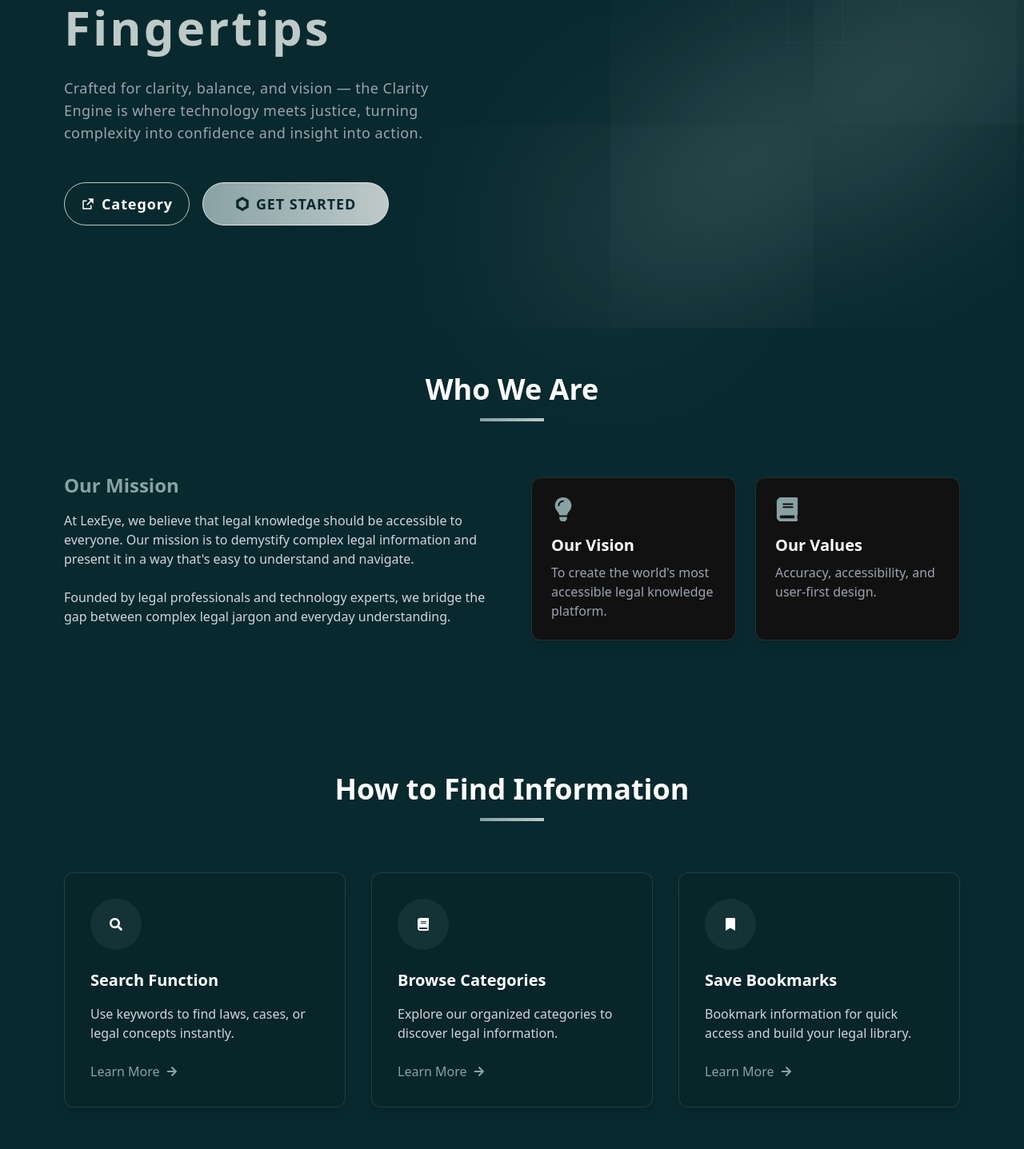
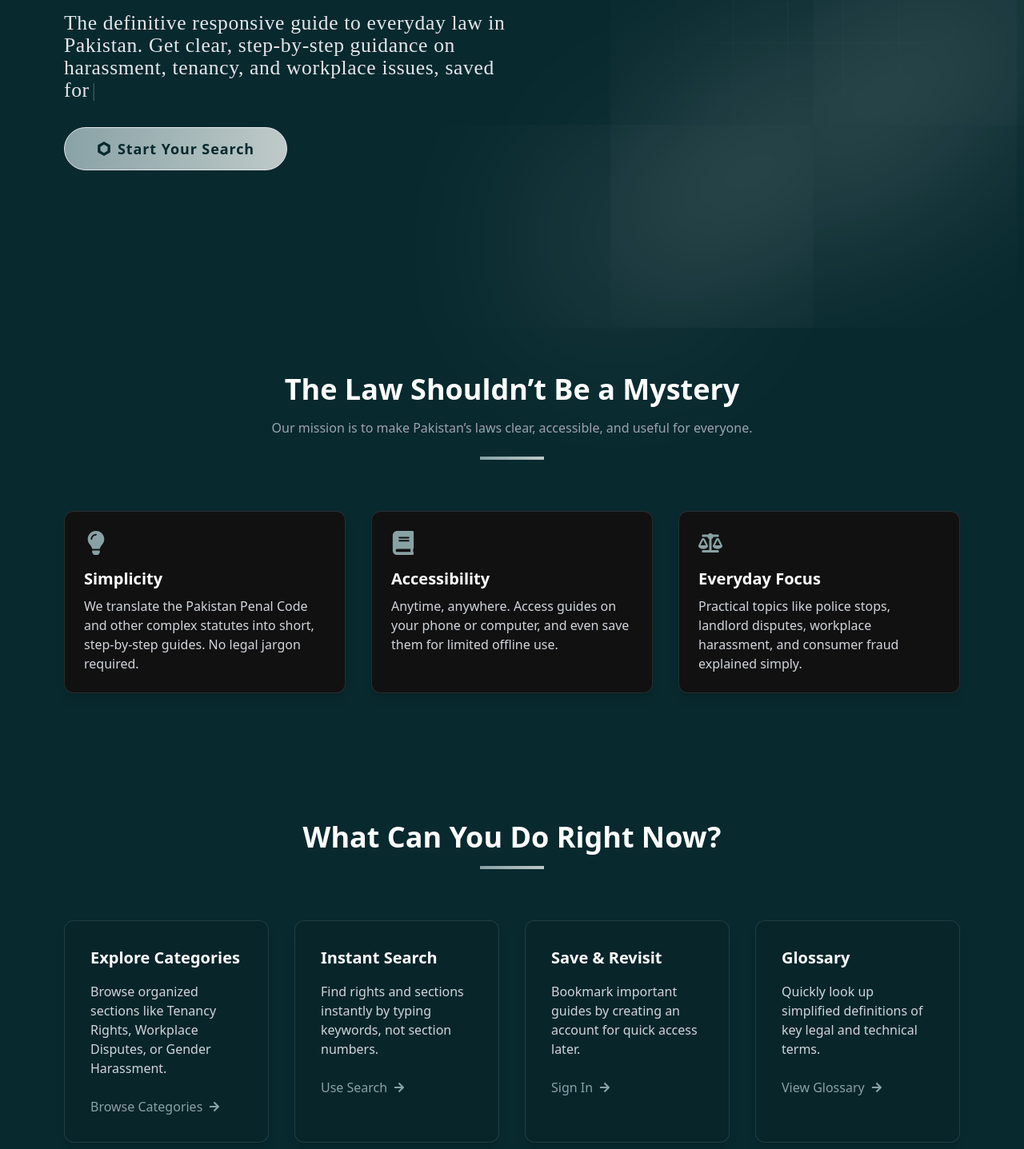
Before and after one commit to Haroon300/LexEye, a React (Vite) app in the folder fronend/front/: page / in a window 1280 px wide. Shown: the part 353-1790 px from the top of the page at 80% size. Built offline with nearby package versions, Linux system fonts and the light colour scheme.

Commit message:
update pata nahi kia kia

```diff
--- a/fronend/front/package.json
+++ b/fronend/front/package.json
@@ -18,6 +18,7 @@
     "react-dom": "^19.1.1",
     "react-icons": "^5.5.0",
     "react-router-dom": "^7.8.2",
+    "react-simple-typewriter": "^5.0.1",
     "tailwind": "^4.0.0"
   },
   "devDependencies": {
--- a/fronend/front/src/components/hero.jsx
+++ b/fronend/front/src/components/hero.jsx
@@ -5,170 +5,226 @@ import {
   FaBookmark,
   FaLightbulb,
   FaArrowRight,
+  FaBalanceScale,
 } from "react-icons/fa";
 import { IoDiamondSharp } from "react-icons/io5";
 import { SiChainlink } from "react-icons/si";
 import { RiExternalLinkFill } from "react-icons/ri";
 import Spline from "@splinetool/react-spline";
+import { motion } from "framer-motion";
+import { Typewriter } from "react-simple-typewriter";
 
 const LandingPage = () => {
   return (
     <div className="min-h-screen bg[#092226]/70 text-white overflow-hidden">
-      {/* Hero Section */}
+      {/* Hero Section (Section 1) */}
       <main className="relative flex flex-col-reverse lg:flex-row items-center justify-between min-h-[calc(90vh-6rem)] px-6 lg:px-20 mb-10">
         {/* Left Content */}
-        <div className="max-w-xl z-10 mt-10 sm:mt-16 lg:mt-40 text-center lg:text-left animate-fadeIn">
+        <div className="max-w-xl z-10 mt-10 sm:mt-16 lg:mt-30 text-center lg:text-left animate-fadeIn">
           {/* Badge */}
-          <div className="relative mx-auto lg:mx-0 w-[95%] sm:w-48 h-10 bg-gradient-to-r from-[#89a2a6] to-[#becac8] rounded-full hover:scale-105 transition-all duration-300">
+          {/* <div className="relative mx-auto lg:mx-0 w-[95%] sm:w-56 h-10 bg-gradient-to-r from-[#89a2a6] to-[#becac8] rounded-full hover:scale-105 transition-all duration-300">
             <div className="absolute inset-[3px] bg-[#08292e] rounded-full flex items-center justify-center gap-1">
               <IoDiamondSharp className="animate-pulse" />
               <span className="text-sm sm:text-base text-[#becac8] font-light tracking-wider">
-                We give Clarity
+                Pakistan’s Legal Clarity Tool
               </span>
             </div>
-          </div>
+          </div> */}
 
           {/* Title */}
-          <h1 className="text-[#becac8] text-3xl sm:text-4xl md:text-5xl lg:text-6xl font-semibold tracking-wider my-8">
-            Law at Your Fingertips
-          </h1>
+          <motion.h1
+            initial={{ opacity: 0, y: 40 }}
+            animate={{ opacity: 1, y: 0 }}
+            transition={{ duration: 0.8, ease: "easeOut" }}
+            className="text-[#becac8]
+             text-2xl sm:text-3xl md:text-4xl lg:text-5xl xl:text-[3.2rem]
+             font-semibold tracking-wider my-5 mb-12
+             font-['Times_New_Roman',_serif]"
+          >
+            <span className="text-blue-300">
+              Understand the Law. Anytime. Anywhere.
+            </span>
+          </motion.h1>
 
           {/* Description */}
-          <p className="text-base sm:text-lg tracking-wide text-gray-400 max-w-[25rem] lg:max-w-[30rem] mx-auto lg:mx-0">
-            Crafted for clarity, balance, and vision — the Clarity Engine is
-            where technology meets justice, turning complexity into confidence
-            and insight into action.
+          <p
+            className="text-base sm:text-lg md:text-xl lg:text-[1.6rem]
+             tracking-wide text-gray-200
+             max-w-[25rem] lg:max-w-[36rem]
+             mx-auto lg:mx-0
+             font-['Times_New_Roman',_serif]"
+          >
+            <Typewriter
+              words={[
+                "The definitive responsive guide to everyday law in Pakistan. Get clear, step-by-step guidance on harassment, tenancy, and workplace issues, saved for use — even offline.",
+              ]}
+              loop={1}
+              cursor
+              cursorStyle="|"
+              typeSpeed={40}
+              deleteSpeed={30}
+              delaySpeed={1000}
+            />
           </p>
 
           {/* Buttons */}
-          <div className="flex flex-col sm:flex-row gap-4 mt-12 justify-center lg:justify-start">
-            <Link
-              to="/category"
-              className="flex items-center gap-2 border border-[#becac8] py-2 sm:py-3 px-4 sm:px-5 rounded-full sm:text-lg text-sm font-semibold tracking-wider transition-all duration-300 bg-gradient-to-r from-transparent to-transparent hover:from-[#89a2a6] hover:to-[#becac8] hover:text-[#08292e]"
-            >
-              <RiExternalLinkFill />
-              Category
-            </Link>
+          <div className="flex flex-col sm:flex-row gap-4 mt-8 justify-center lg:justify-start">
             <Link
               to="/search"
               className="flex items-center gap-2 border py-2 sm:py-3 px-8 sm:px-10 rounded-full sm:text-lg text-sm font-semibold tracking-wider transition-all duration-300 bg-gradient-to-r from-[#89a2a6] to-[#becac8] text-[#08292e] hover:from-[#08292e] hover:to-[#111] hover:text-[#becac8] hover:scale-105"
             >
               <SiChainlink />
-              GET STARTED
+              Start Your Search
             </Link>
+            {/* <Link
+              to="/category"
+              className="flex items-center gap-2 border border-[#becac8] py-2 sm:py-3 px-4 sm:px-5 rounded-full sm:text-lg text-sm font-semibold tracking-wider transition-all duration-300 bg-gradient-to-r from-transparent to-transparent hover:from-[#89a2a6] hover:to-[#becac8] hover:text-[#08292e]"
+            >
+              <RiExternalLinkFill />
+              Categories
+            </Link> */}
           </div>
         </div>
 
-        {/* Right Side 3D Spline */}
+        {/* Right Side Visual (Keep 3D but note: new concept suggests magnifying glass + scale) */}
         <div className="relative w-full lg:w-[50%] h-[400px] sm:h-[500px] lg:h-[700px] animate-float">
           <Spline scene="https://prod.spline.design/zHdL4fLC68VLmFBT/scene.splinecode" />
         </div>
       </main>
 
-      {/* Who We Are */}
-      <section className="py-20 px-6 lg:px-20 animate-fadeIn">
+      {/* Section 2: Why LexEye? Our Purpose */}
+      <section className="py-20 px-6 lg:px-20 animate-fadeIn bg-transparent">
         <div className="max-w-7xl mx-auto">
           <div className="text-center mb-16">
-            <h2 className="text-3xl md:text-4xl font-bold mb-4">Who We Are</h2>
-            <div className="w-20 h-1 bg-gradient-to-r from-[#89a2a6] to-[#becac8] mx-auto animate-pulse"></div>
+            <h2 className="text-3xl md:text-4xl font-bold mb-4">
+              The Law Shouldn’t Be a Mystery
+            </h2>
+            <p className="text-gray-400 max-w-2xl mx-auto">
+              Our mission is to make Pakistan’s laws clear, accessible, and
+              useful for everyone.
+            </p>
+            <div className="w-20 h-1 bg-gradient-to-r from-[#89a2a6] to-[#becac8] mx-auto mt-6 animate-pulse"></div>
           </div>
 
-          <div className="grid grid-cols-1 md:grid-cols-2 gap-12 items-center">
-            <div className="hover:translate-x-2 transition-transform duration-500">
-              <h3 className="text-2xl font-semibold mb-4 text-[#89a2a6]">
-                Our Mission
-              </h3>
-              <p className="text-gray-300 mb-6">
-                At LexEye, we believe that legal knowledge should be accessible
-                to everyone. Our mission is to demystify complex legal
-                information and present it in a way that's easy to understand
-                and navigate.
-              </p>
-              <p className="text-gray-300 mb-6">
-                Founded by legal professionals and technology experts, we bridge
-                the gap between complex legal jargon and everyday understanding.
+          <div className="grid grid-cols-1 md:grid-cols-3 gap-8">
+            <div className="bg-[#111] p-6 rounded-xl border border-[#89a2a6]/20 hover:border-[#89a2a6] hover:scale-105 transition-all duration-500 shadow-lg">
+              <FaLightbulb className="text-3xl text-[#89a2a6] mb-4 animate-pulse" />
+              <h3 className="text-xl font-semibold mb-2">Simplicity</h3>
+              <p className="text-gray-300">
+                We translate the Pakistan Penal Code and other complex statutes
+                into short, step-by-step guides. No legal jargon required.
               </p>
             </div>
-
-            <div className="grid grid-cols-1 sm:grid-cols-2 gap-6">
-              <div className="bg-[#111] p-6 rounded-xl border border-[#89a2a6]/20 hover:border-[#89a2a6] hover:scale-105 transition-all duration-500 shadow-lg hover:shadow-[#89a2a6]/40">
-                <FaLightbulb className="text-3xl text-[#89a2a6] mb-4 animate-pulse" />
-                <h4 className="text-xl font-semibold mb-2">Our Vision</h4>
-                <p className="text-gray-400">
-                  To create the world's most accessible legal knowledge
-                  platform.
+            <div className="bg-[#111] p-6 rounded-xl border border-[#89a2a6]/20 hover:border-[#89a2a6] hover:scale-105 transition-all duration-500 shadow-lg">
+              <FaBook className="text-3xl text-[#89a2a6] mb-4 animate-pulse" />
+              <h3 className="text-xl font-semibold mb-2">Accessibility</h3>
+              <p className="text-gray-300">
+                Anytime, anywhere. Access guides on your phone or computer, and
+                even save them for limited offline use.
               </p>
             </div>
-              <div className="bg-[#111] p-6 rounded-xl border border-[#89a2a6]/20 hover:border-[#89a2a6] hover:scale-105 transition-all duration-500 shadow-lg hover:shadow-[#89a2a6]/40">
-                <FaBook className="text-3xl text-[#89a2a6] mb-4 animate-pulse" />
-                <h4 className="text-xl font-semibold mb-2">Our Values</h4>
-                <p className="text-gray-400">
-                  Accuracy, accessibility, and user-first design.
+            <div className="bg-[#111] p-6 rounded-xl border border-[#89a2a6]/20 hover:border-[#89a2a6] hover:scale-105 transition-all duration-500 shadow-lg">
+              <FaBalanceScale className="text-3xl text-[#89a2a6] mb-4 animate-pulse" />
+              <h3 className="text-xl font-semibold mb-2">Everyday Focus</h3>
+              <p className="text-gray-300">
+                Practical topics like police stops, landlord disputes, workplace
+                harassment, and consumer fraud explained simply.
               </p>
-              </div>
             </div>
           </div>
         </div>
       </section>
 
-      {/* How to Find Things */}
+      {/* Section 3: What Can You Do Right Now? */}
       <section className="py-20 px-6 lg:px-20 animate-fadeIn">
         <div className="max-w-7xl mx-auto">
           <div className="text-center mb-16">
             <h2 className="text-3xl md:text-4xl font-bold mb-4">
-              How to Find Information
+              What Can You Do Right Now?
             </h2>
             <div className="w-20 h-1 bg-gradient-to-r from-[#89a2a6] to-[#becac8] mx-auto animate-pulse"></div>
           </div>
 
-          <div className="grid grid-cols-1 md:grid-cols-3 gap-8">
-            {[
-              { icon: <FaSearch />, title: "Search Function", link: "/search" },
-              { icon: <FaBook />, title: "Browse Categories", link: "/category" },
-              { icon: <FaBookmark />, title: "Save Bookmarks", link: "/signin" }
-            ].map((item, i) => (
-              <div
-                key={i}
-                className="bg-[#092226]/50 p-8 rounded-xl border border-[#89a2a6]/20 hover:border-[#89a2a6]/50 hover:scale-105 transition-all duration-500 shadow-lg hover:shadow-[#89a2a6]/40 cursor-pointer"
-              >
-                <div className="bg-[#89a2a6]/10 w-16 h-16 rounded-full flex items-center justify-center mb-6">
-                  {item.icon}
-                </div>
-                <h3 className="text-xl font-semibold mb-4">{item.title}</h3>
+          <div className="grid grid-cols-1 md:grid-cols-4 gap-8">
+            {/* Browse Categories */}
+            <div className="bg-[#092226]/50 p-8 rounded-xl border border-[#89a2a6]/20 hover:border-[#89a2a6]/50 transition-all duration-500 shadow-lg cursor-pointer">
+              <h3 className="text-xl font-semibold mb-4">Explore Categories</h3>
               <p className="text-gray-300 mb-6">
-                  {i === 0
-                    ? "Use keywords to find laws, cases, or legal concepts instantly."
-                    : i === 1
-                    ? "Explore our organized categories to discover legal information."
-                    : "Bookmark information for quick access and build your legal library."}
+                Browse organized sections like Tenancy Rights, Workplace
+                Disputes, or Gender Harassment.
               </p>
               <Link
-                  to={item.link}
+                to="/category"
                 className="text-[#89a2a6] hover:text-[#becac8] flex items-center gap-2"
               >
-                  Learn More <FaArrowRight className="text-sm" />
+                Browse Categories <FaArrowRight className="text-sm" />
               </Link>
             </div>
-            ))}
+
+            {/* Search */}
+            <div className="bg-[#092226]/50 p-8 rounded-xl border border-[#89a2a6]/20 hover:border-[#89a2a6]/50 transition-all duration-500 shadow-lg cursor-pointer">
+              <h3 className="text-xl font-semibold mb-4">Instant Search</h3>
+              <p className="text-gray-300 mb-6">
+                Find rights and sections instantly by typing keywords, not
+                section numbers.
+              </p>
+              <Link
+                to="/search"
+                className="text-[#89a2a6] hover:text-[#becac8] flex items-center gap-2"
+              >
+                Use Search <FaArrowRight className="text-sm" />
+              </Link>
+            </div>
+
+            {/* Save */}
+            <div className="bg-[#092226]/50 p-8 rounded-xl border border-[#89a2a6]/20 hover:border-[#89a2a6]/50 transition-all duration-500 shadow-lg cursor-pointer">
+              <h3 className="text-xl font-semibold mb-4">Save & Revisit</h3>
+              <p className="text-gray-300 mb-6">
+                Bookmark important guides by creating an account for quick
+                access later.
+              </p>
+              <Link
+                to="/signin"
+                className="text-[#89a2a6] hover:text-[#becac8] flex items-center gap-2"
+              >
+                Sign In <FaArrowRight className="text-sm" />
+              </Link>
+            </div>
+
+            {/* Glossary */}
+            <div className="bg-[#092226]/50 p-8 rounded-xl border border-[#89a2a6]/20 hover:border-[#89a2a6]/50 transition-all duration-500 shadow-lg cursor-pointer">
+              <h3 className="text-xl font-semibold mb-4">Glossary</h3>
+              <p className="text-gray-300 mb-6">
+                Quickly look up simplified definitions of key legal and
+                technical terms.
+              </p>
+              <Link
+                to="/glossary"
+                className="text-[#89a2a6] hover:text-[#becac8] flex items-center gap-2"
+              >
+                View Glossary <FaArrowRight className="text-sm" />
+              </Link>
+            </div>
           </div>
         </div>
       </section>
 
-      {/* CTA Section */}
-      <section className="py-20 px-6 lg:px-20 animate-fadeIn">
+      {/* Section 4: LexEye Promise */}
+      <section className="py-20 px-6 lg:px-20 animate-fadeIn bg-transparent">
         <div className="max-w-4xl mx-auto text-center">
           <h2 className="text-3xl md:text-4xl font-bold mb-6">
-            Ready to Explore Legal Knowledge?
+            The LexEye Promise
           </h2>
           <p className="text-xl text-gray-300 mb-10">
-            Join thousands of users who have simplified their legal research
-            with LexEye.
+            LexEye is built for you. We are a university project committed to
+            increasing legal awareness in Pakistan. Your confidence is our
+            measure of success.
           </p>
           <Link
-            to="/search"
+            to="/feedback"
             className="bg-gradient-to-r from-[#89a2a6] to-[#becac8] text-black py-3 px-8 rounded-full font-medium transition-all hover:shadow-lg hover:scale-110 inline-flex items-center gap-2"
           >
-            Get Started Now <FaArrowRight />
+            Give Feedback <FaArrowRight />
           </Link>
         </div>
       </section>
```
Also changed, not shown: 1 other file (tests, documents, lock files or other folders). Lines whose indentation alone changed are shown as unchanged.
